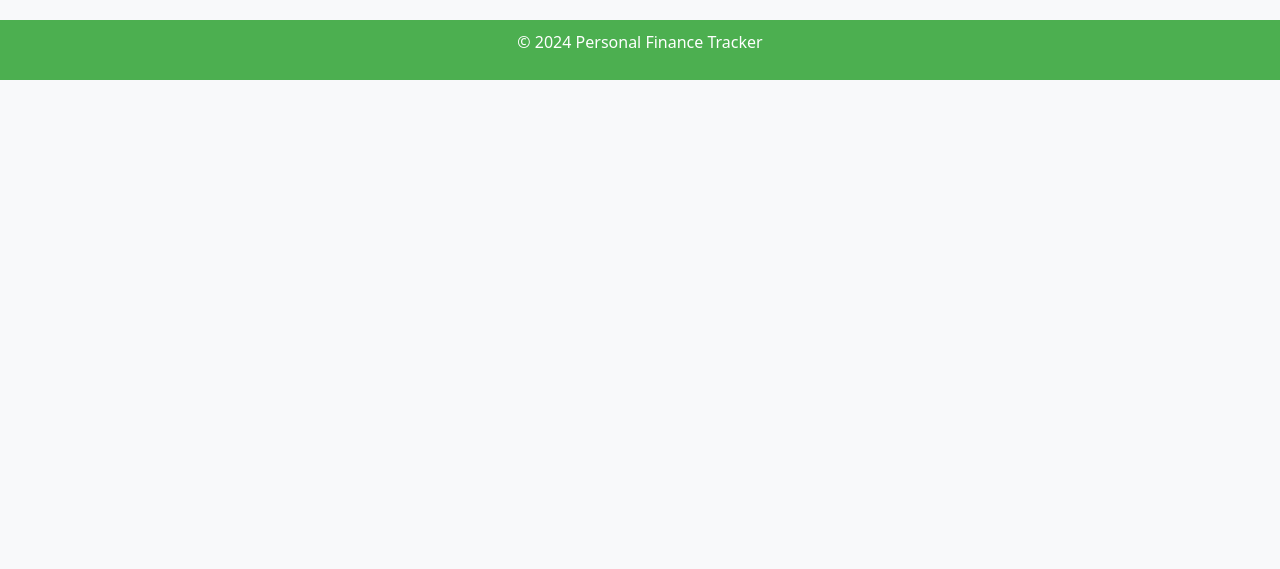
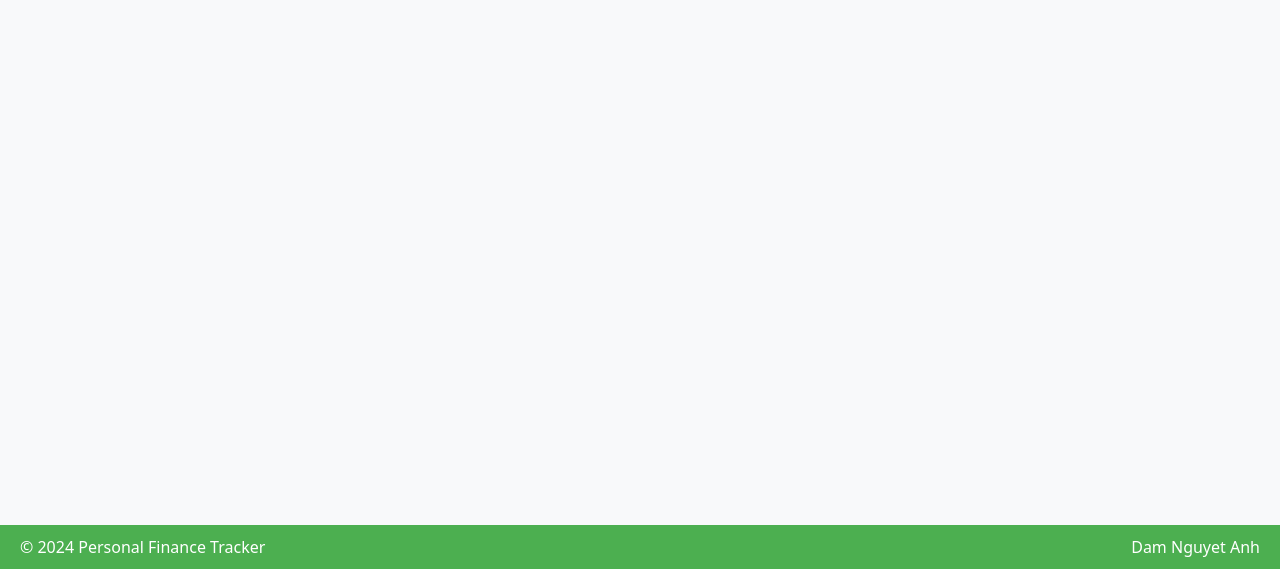
Before and after one commit to nguyetanhdam/personal_finance_tracker, a Django app: page / in a window 1280 px wide. Shown: the part 231-800 px from the top of the page. Run offline with Django 4.2, Linux system fonts and the light colour scheme; the visitor is signed in with stand-in values (Sample User, id 1); data that the repository does not hold is empty.

Commit message:
update footer

```diff
--- a/personal_finance_tracker/templates/base.html
+++ b/personal_finance_tracker/templates/base.html
@@ -23,11 +23,16 @@
             text-decoration: underline;
         }
         footer {
-            margin-top: 20px;
-            padding: 10px 0;
+            position: fixed;
+            left: 0;
+            bottom: 0;
+            width: 100%;
             background-color: #4CAF50;
             color: white;
             text-align: center;
+            display: flex;
+            justify-content: space-between;
+            padding: 10px 20px;
         }
     </style>
 </head>
@@ -69,8 +74,10 @@
 
     <!-- Footer -->
     <footer>
-        <p>&copy; 2024 Personal Finance Tracker</p>
+        <div>&copy; 2024 Personal Finance Tracker</div>
+        <div>Dam Nguyet Anh</div>
     </footer>
+
 
     <!-- Bootstrap JS -->
     <script src="https://cdn.jsdelivr.net/npm/bootstrap@5.3.0/dist/js/bootstrap.bundle.min.js"></script>
```
